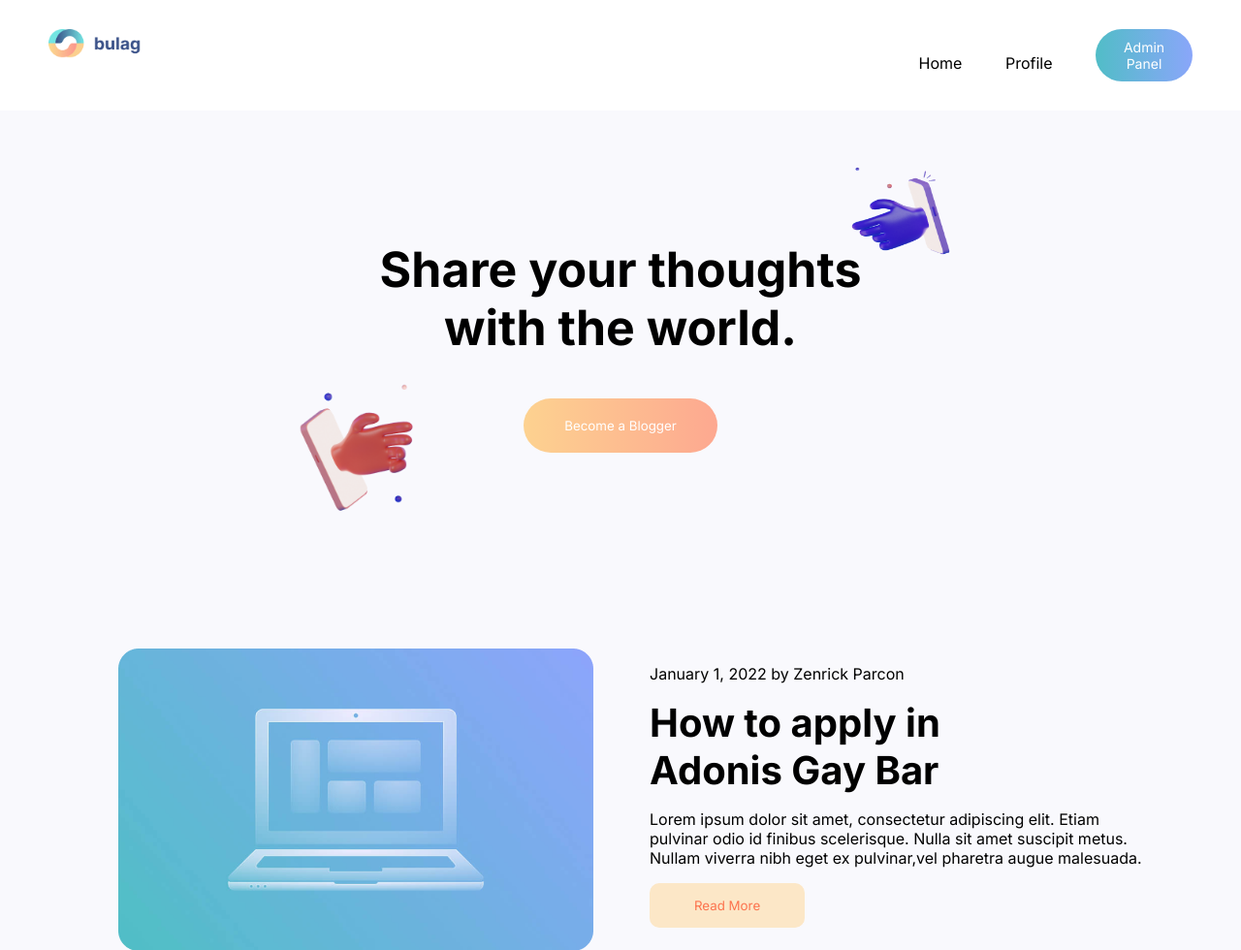
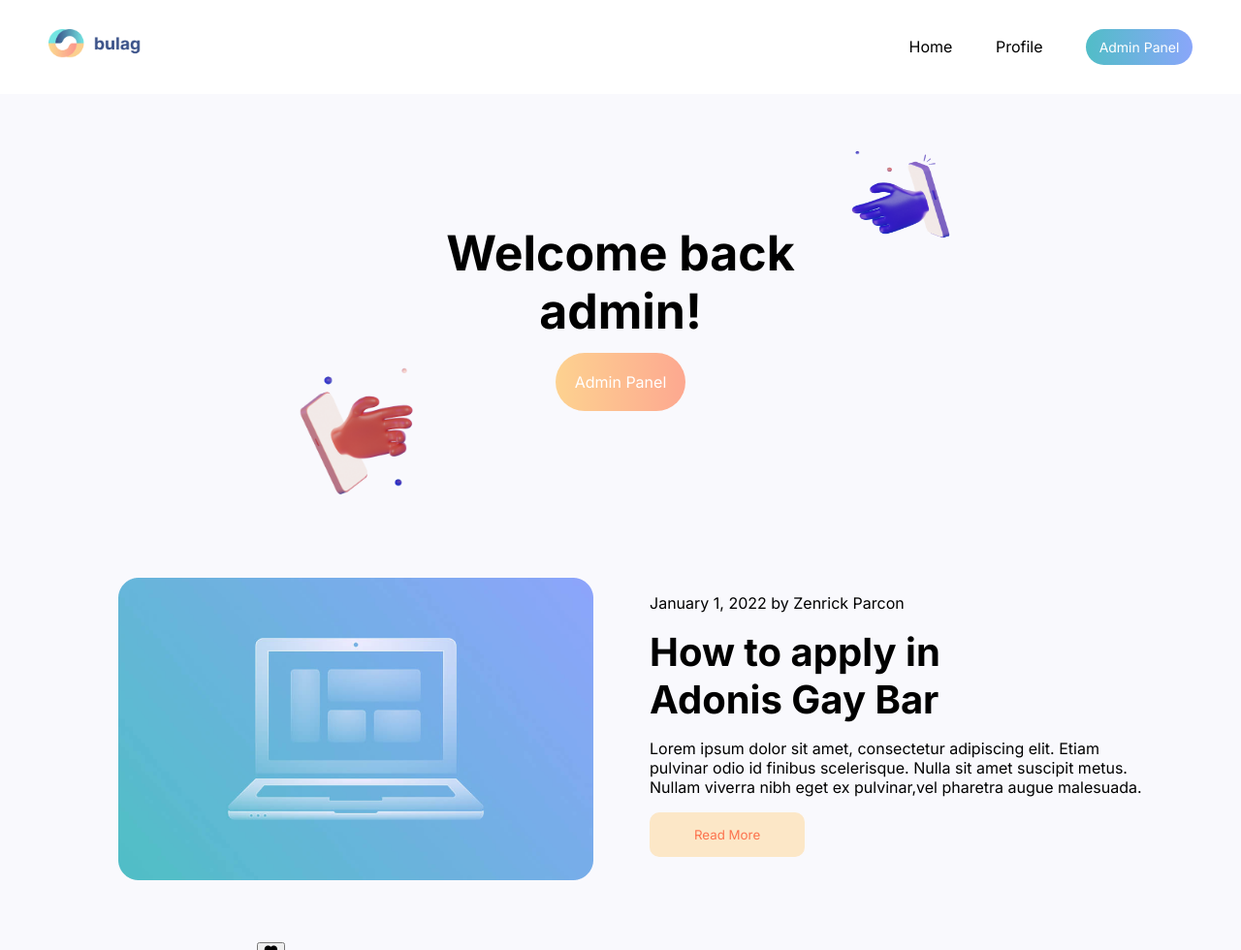
Before and after one commit to keiruu/CIT236-Blogging-System, a PHP site: page /admin_home.php?adminid=1 in a window 1280 px wide. Shown: the top 980 px of the page at 97% size. Run offline with PHP 8.4, Linux system fonts and the light colour scheme; data that the repository does not hold is empty; some libraries are stand-ins or nearby versions.

Commit message:
changed home page text for different roles

```diff
--- a/admin_home.php
+++ b/admin_home.php
@@ -39,8 +39,8 @@
         </div>
 
         <div class="bod1">
-        <H1> Share your thoughts <br> with the world. </br> </H1>
-            <button type="submit" id="btn" style="vertical-align:middle"><span>Become a Blogger</span></button>
+            <H1> Welcome back</br>admin! </H1>
+            <a href="admin_panel.php" id="btn" style="vertical-align:middle"><span>Admin Panel</span></a>
         </div>
 
         <div class="bod2">
--- a/blogger_home.php
+++ b/blogger_home.php
@@ -45,7 +45,7 @@
 
         <div class="bod1">
         <H1> Share your thoughts <br> with the world. </br> </H1>
-            <button type="submit" id="btn" style="vertical-align:middle"><span>Become a Blogger</span></button>
+            <a href="blogger_posting.php" id="btn" style="vertical-align:middle"><span>Start Blogging</span></a>
         </div>
 
         <div class="bod2">
--- a/styles/admin.css
+++ b/styles/admin.css
@@ -65,6 +65,7 @@
     border-radius: 10px;
     cursor: pointer;
     transition: all 300ms ease;
+    font-size: 16px;
 }
 
 .btn-posts a {
@@ -253,7 +254,6 @@
     color: #ff9b9b;
 }
 
-
 /* *CSS STYLES FOR NAVIGATION BAR AND FOOTER*  */
 
 .header {
--- a/styles/style.css
+++ b/styles/style.css
@@ -32,7 +32,7 @@
     padding: 10px;
     border: none;
     border-radius: 75px;
-    width: 100px;
+    width: 110px;
     font-family: 'Inter', sans-serif;
     font-size: 14px;
     cursor: pointer;
@@ -84,6 +84,7 @@
     width: 200px;
     font-family: 'Inter', sans-serif;
     cursor: pointer;
+    font-size: 16px;
 }
 
 #btn span a {
```
